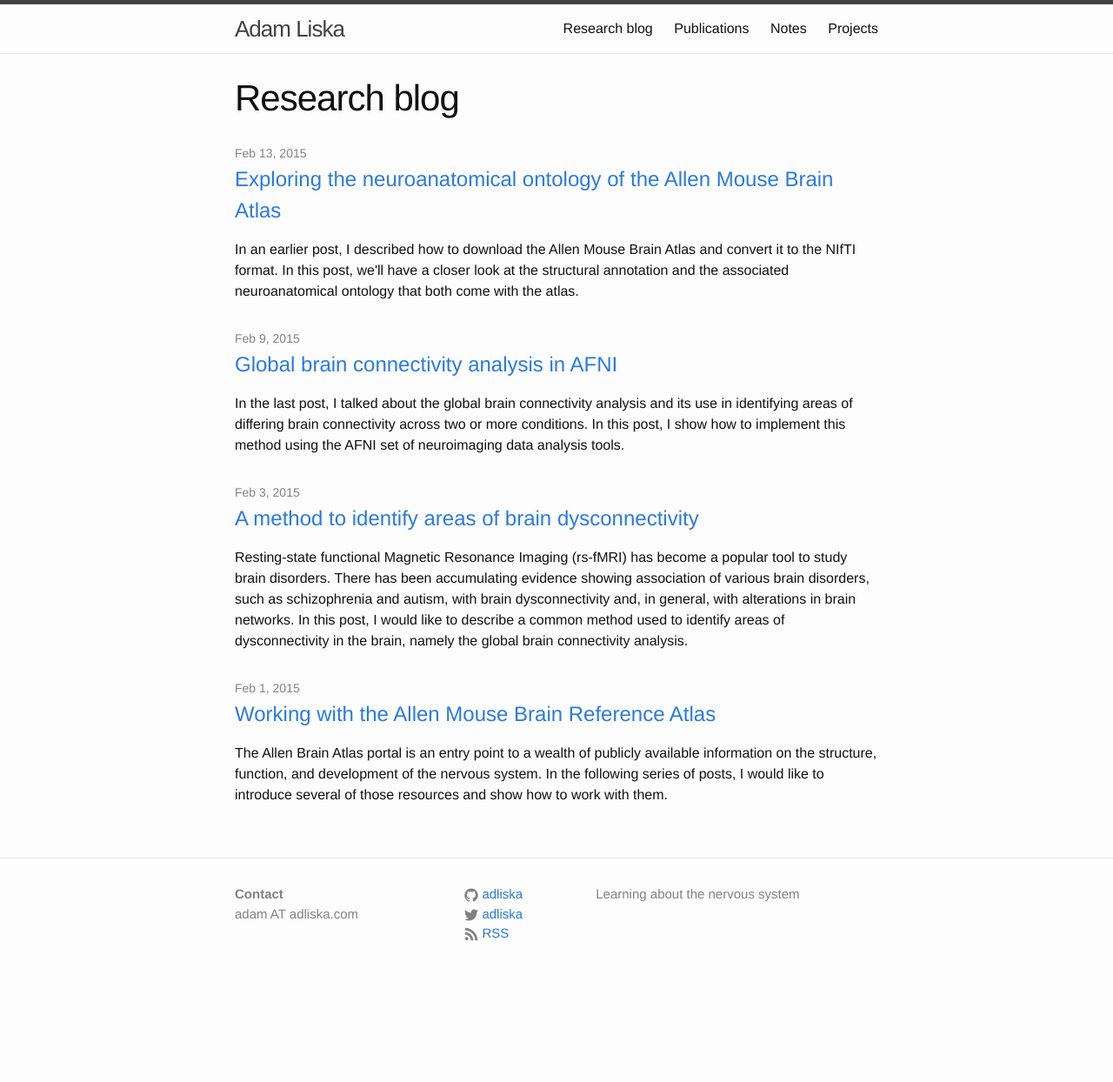
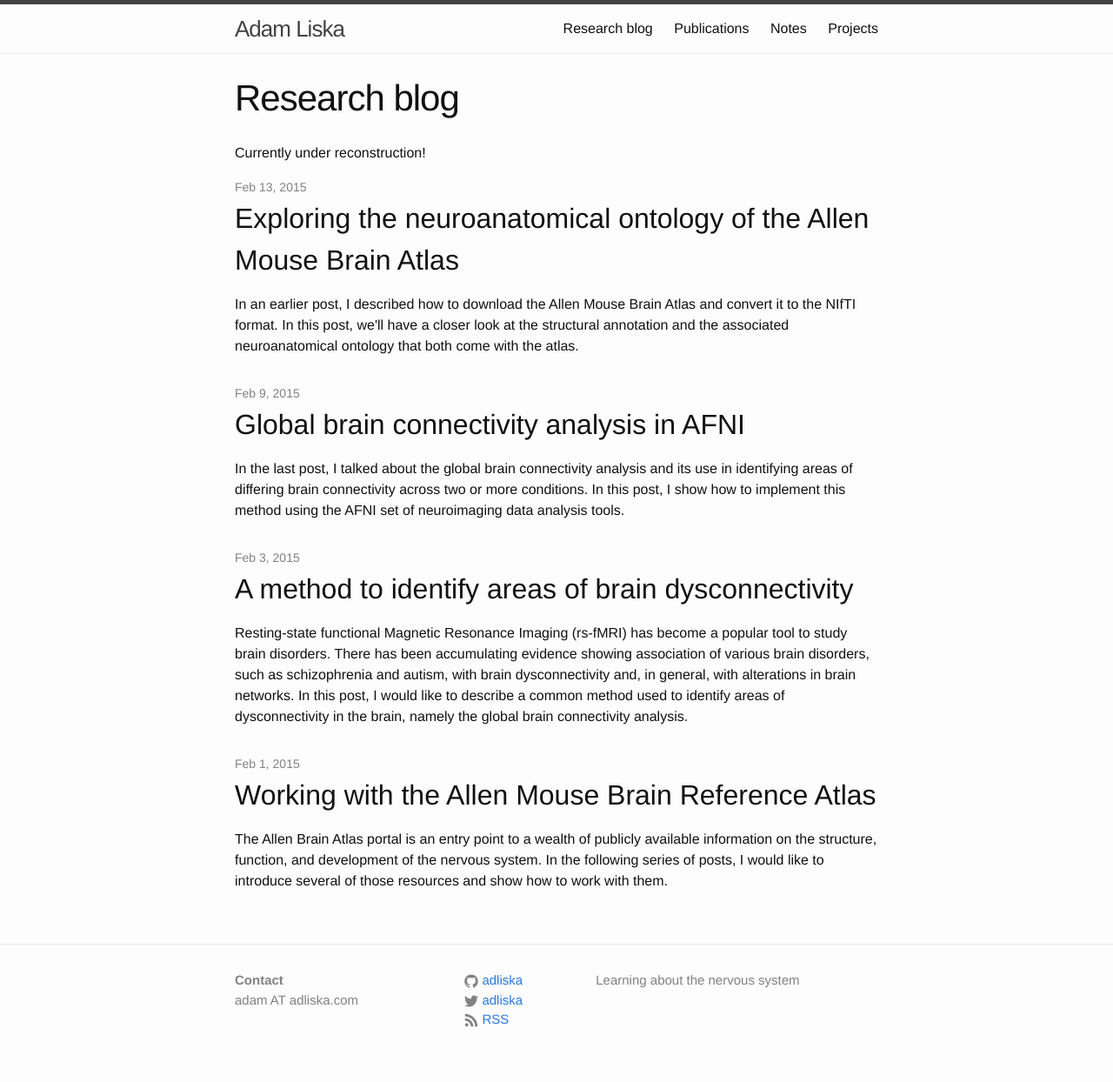
Before and after one commit to adliska/adliska.github.io, a Jekyll site: the page built from blog.md, in a window 1280 px wide. Shown: the whole page at 87% size. Built offline with Jekyll 4.4.1, drawn with Linux system fonts in a browser that asks for light colours; before the commit the page ends 1145 px from its top, so only the background shows below that.

Commit message:
blog under construction

```diff
--- a/blog.md
+++ b/blog.md
@@ -5,12 +5,14 @@
 inheader: true
 ---
 
+Currently under reconstruction!
+
 <ul class="post-list">
     {% for post in site.posts %}
         <li>
             <span class="post-meta">{{ post.date | date: "%b %-d, %Y" }}</span>
             <h2>
-                <a class="post-link" href="{{ post.url | prepend: site.baseurl }}">{{ post.title }}</a>
+                {{ post.title }}
             </h2>
             {{ post.excerpt }}
         </li>
```
Also changed, not shown: index.md (+1 -1 lines), 3 other files.
